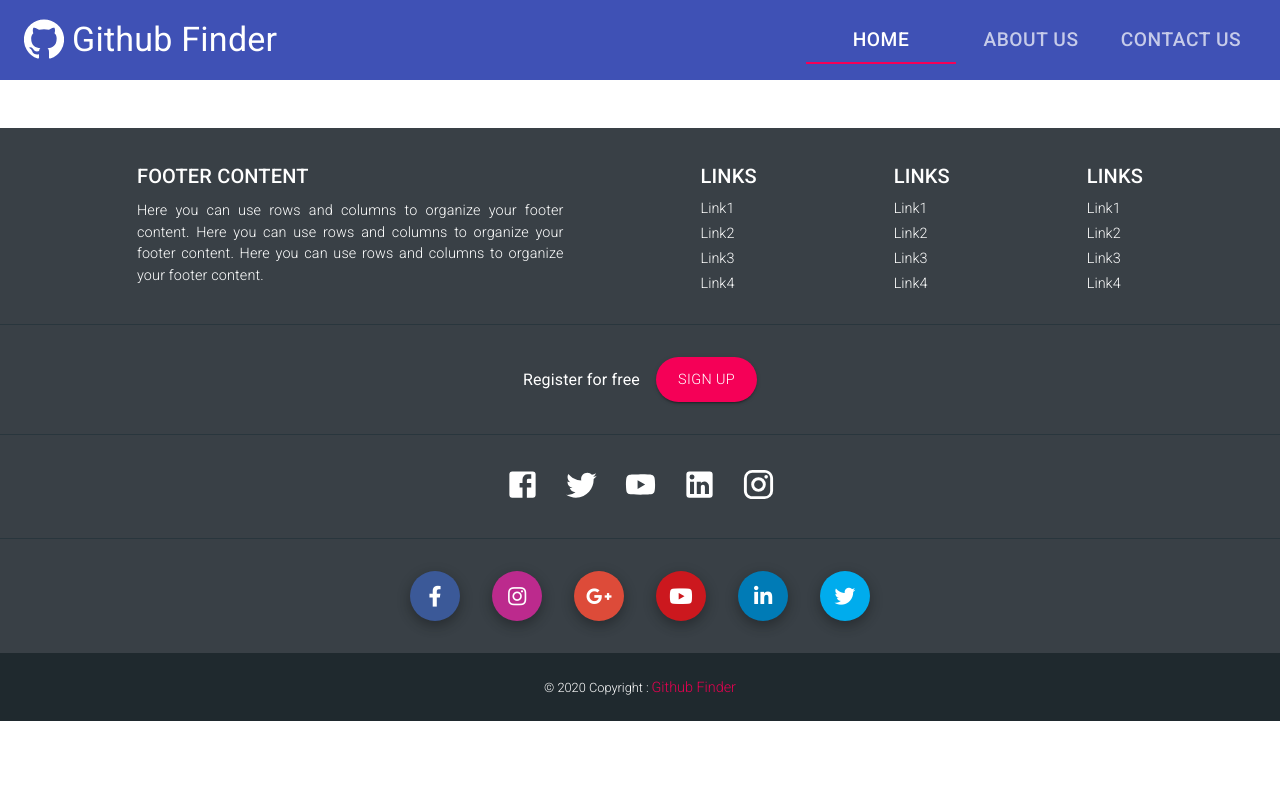
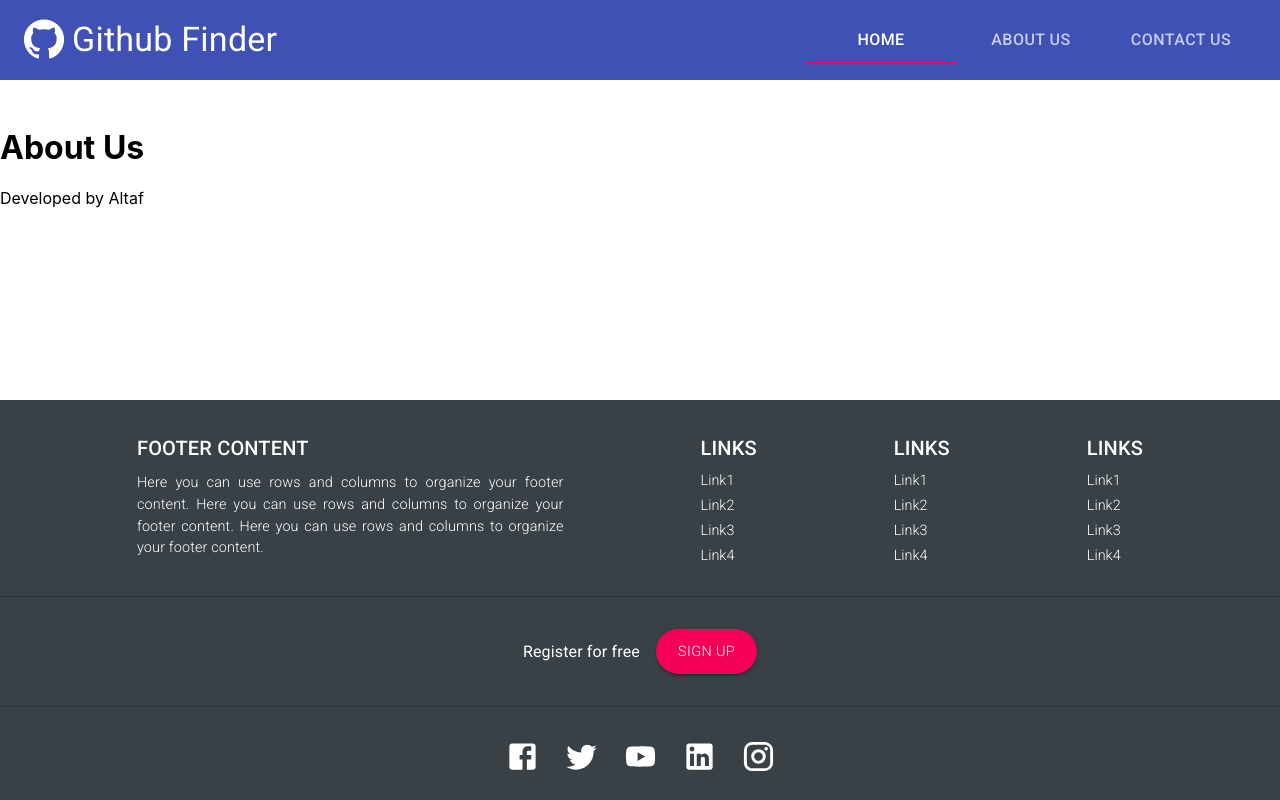
Before and after one commit to altafjava/githubfinder-materialui, a React (Create React App) app: page /about in a window 1280 px wide. Shown: the top 800 px of the page. Built offline with nearby package versions, Linux system fonts and the light colour scheme.

Commit message:
Create: About & Contact component

```diff
--- /dev/null
+++ b/src/components/about/About.js
@@ -0,0 +1,13 @@
+import React from 'react';
+
+const About = () => {
+  return (
+    <div>
+      <h1>About Us</h1>
+      <p>Developed by Altaf</p>
+      <div style={{ marginBottom: '12em' }} />
+    </div>
+  );
+};
+
+export default About;
--- /dev/null
+++ b/src/components/about/Contact.js
@@ -0,0 +1,13 @@
+import React from 'react';
+
+const Contact = () => {
+  return (
+    <div>
+      <h1>Contact Us</h1>
+      <p>Mobile : +91 7995504416</p>
+      <div style={{ marginBottom: '12em' }} />
+    </div>
+  );
+};
+
+export default Contact;
--- a/src/components/layout/Header.js
+++ b/src/components/layout/Header.js
@@ -87,10 +87,10 @@ const Header = () => {
   };
 
   const tabs = (
-    <Tabs value={tabValue} onChange={onTabChange} aria-label='simple tabs example' className={classes.tabs}>
-      <Tab label='Home' className={classes.tab} />
-      <Tab label='About Us' className={classes.tab} />
-      <Tab label='Contact Us' className={classes.tab} />
+    <Tabs value={tabValue} onChange={onTabChange} className={classes.tabs}>
+      <Tab label='Home' className={classes.tab} component={Link} to='/' />
+      <Tab label='About Us' className={classes.tab} component={Link} to='/about' />
+      <Tab label='Contact Us' className={classes.tab} component={Link} to='/contact' />
     </Tabs>
   );
 
--- a/src/components/ui/Theme.js
+++ b/src/components/ui/Theme.js
@@ -55,7 +55,7 @@ export default createMuiTheme({
     },
     tab: {
       fontFamily: 'Roboto',
-      fontSize: '1.2rem',
+      fontSize: '1rem',
       fontWeight: 500,
     },
   },
--- a/src/main/Main.js
+++ b/src/main/Main.js
@@ -4,6 +4,8 @@ import Footer from '../components/layout/footer/Footer';
 import Header from '../components/layout/Header';
 import Home from '../components/layout/Home';
 import User from '../components/users/User';
+import About from '../components/about/About';
+import Contact from '../components/about/Contact';
 
 const Main = () => {
   return (
@@ -11,6 +13,8 @@ const Main = () => {
       <Header />
       <Switch>
         <Route exact path='/' component={Home} />
+        <Route exact path='/about' component={About} />
+        <Route exact path='/contact' component={Contact} />
         <Route exact path='/user/:login' component={User} />
       </Switch>
       <Footer />
```
